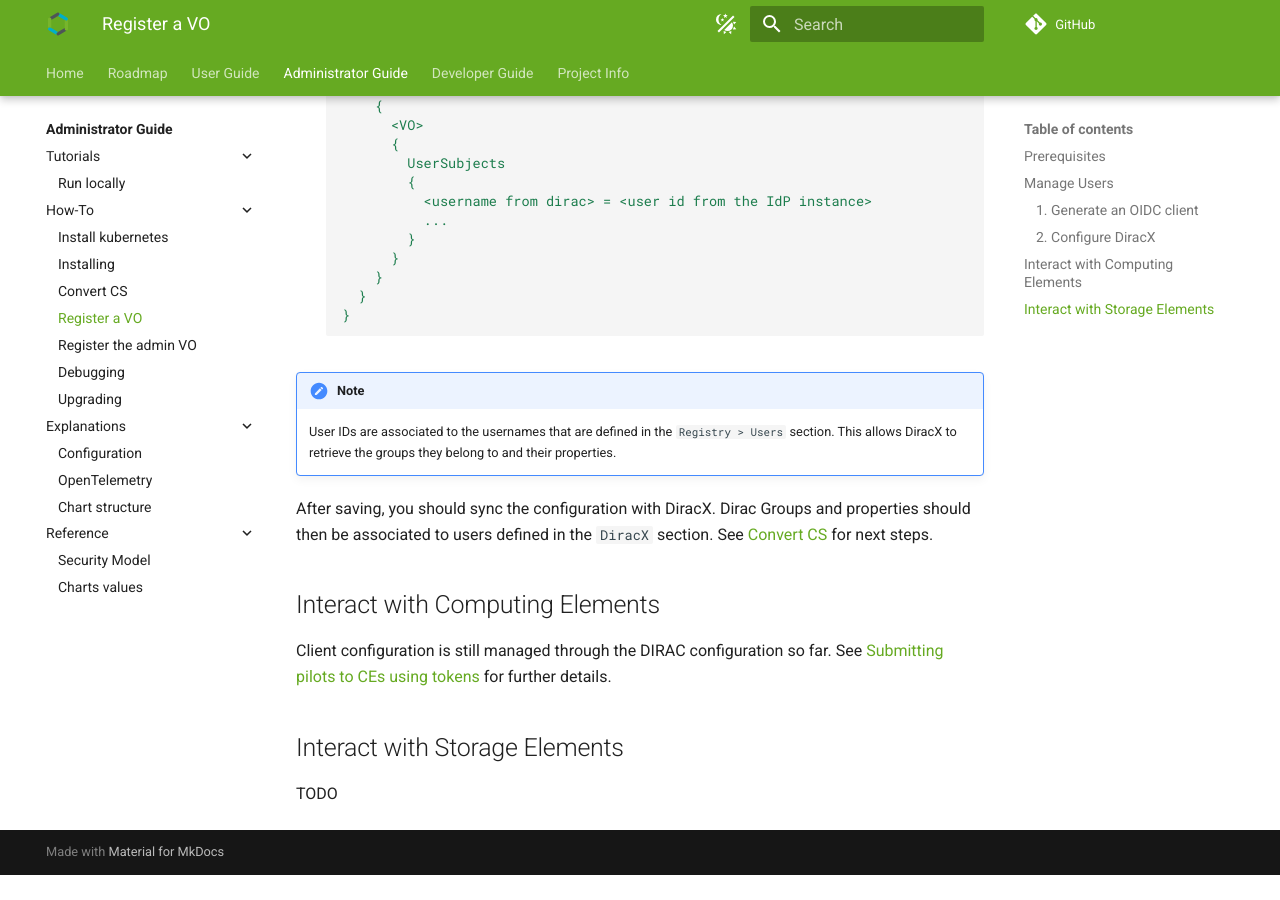
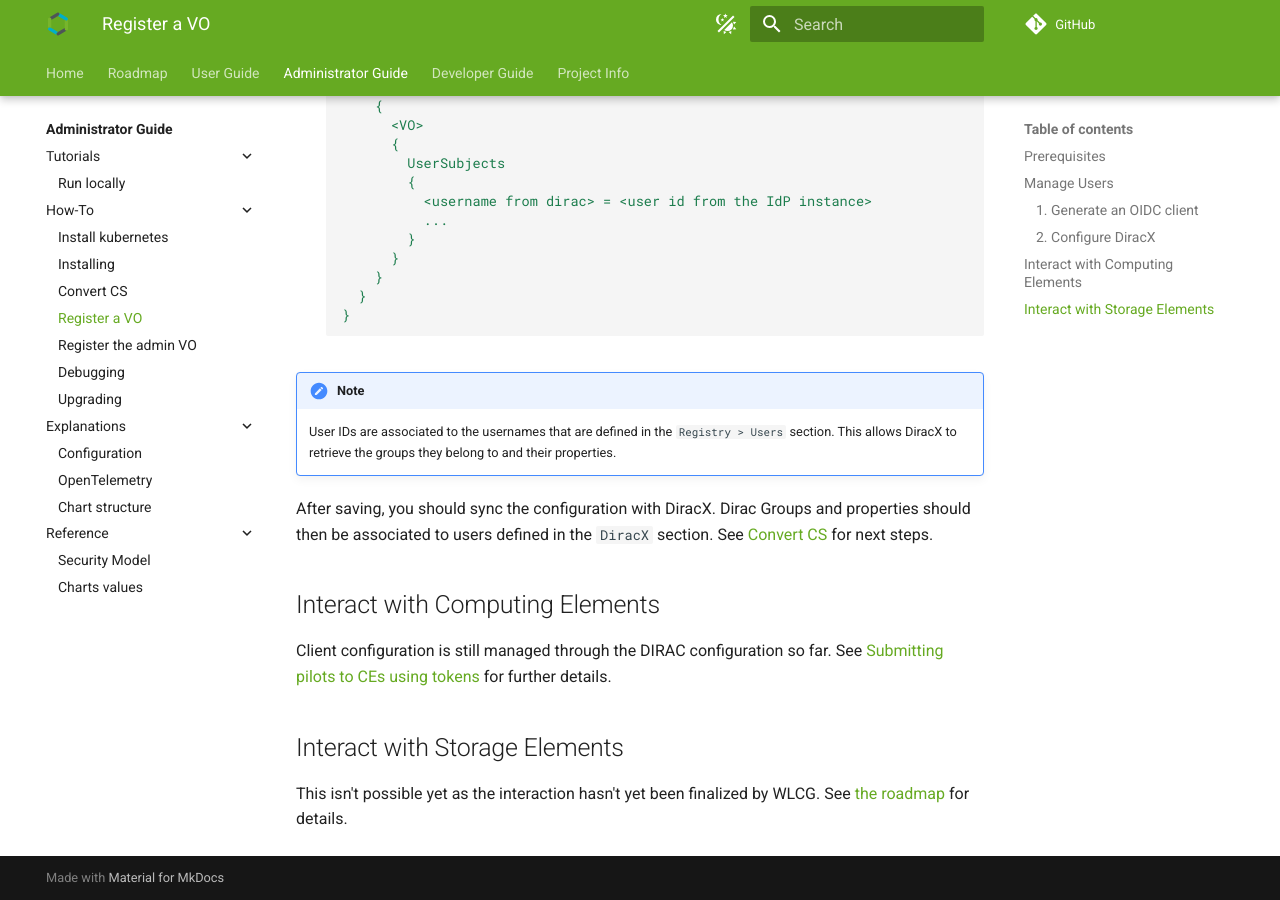
Before and after one commit to DIRACGrid/diracx, an MkDocs documentation site: the page built from docs/admin/how-to/register-a-vo.md, in a window 1280 px wide and 900 px high, scrolled down 1325 px. Built offline with MkDocs 1.6.1 and Material for MkDocs 9.7.7, drawn with Linux system fonts in a browser that asks for light colours; comment, search, counter and statistics services are not loaded; before the commit the page ends 2200 px from its top, so only the background shows below that.

Commit message:
docs: Clarify TODO for DiracX storage interactions

```diff
--- a/docs/admin/how-to/register-a-vo.md
+++ b/docs/admin/how-to/register-a-vo.md
@@ -78,4 +78,4 @@ Client configuration is still managed through the DIRAC configuration so far. Se
 
 ## Interact with Storage Elements
 
-TODO
+This isn't possible yet as the interaction hasn't yet been finalized by WLCG. See [the roadmap](../../roadmap.md) for details.
```
